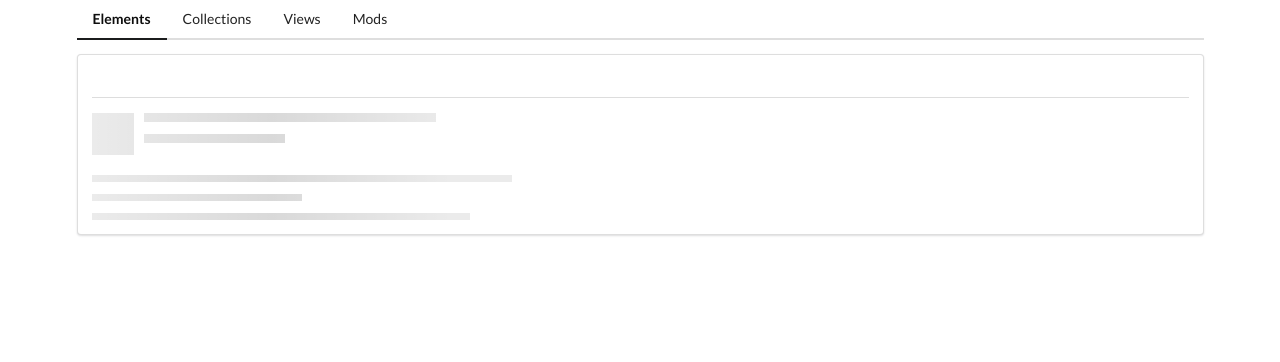
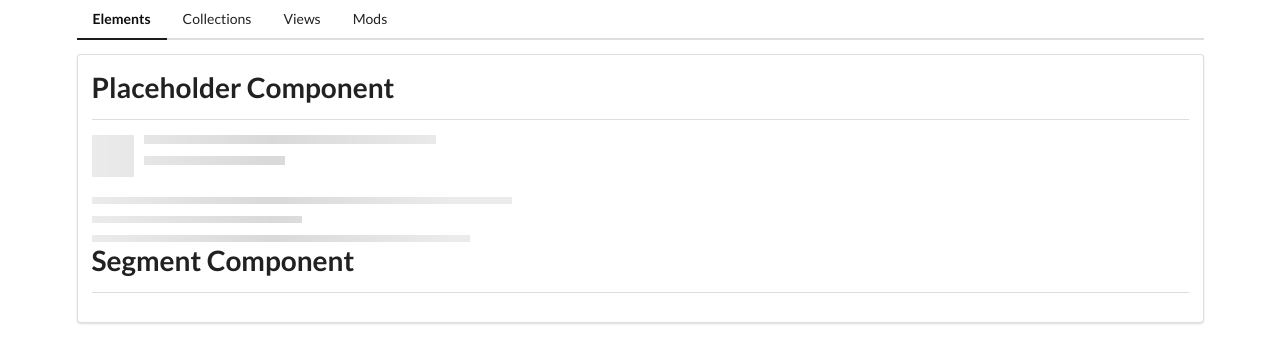
Before and after one commit to sush01/Components_Project, an Angular app: page /elements in a window 1280 px wide. Shown: the top 362 px of the page. Built offline with nearby package versions, Linux system fonts and the light colour scheme.

Commit message:
divider component working

```diff
--- a/src/app/elements/elements-home/elements-home.component.html
+++ b/src/app/elements/elements-home/elements-home.component.html
@@ -1,2 +1,9 @@
-<app-divider></app-divider>
+<app-divider >
+  Placeholder Component
+</app-divider>
+
 <app-placeholder></app-placeholder>
+
+<app-divider >
+  Segment Component
+</app-divider>
--- a/src/app/shared/divider/divider.component.html
+++ b/src/app/shared/divider/divider.component.html
@@ -1,2 +1,4 @@
-<h1></h1>
+<h1>
+  <ng-content></ng-content>
+</h1>
 <div class="ui divider"></div>
--- a/src/app/shared/divider/divider.component.ts
+++ b/src/app/shared/divider/divider.component.ts
@@ -1,4 +1,4 @@
-import { Component } from '@angular/core';
+import { Component, Input } from '@angular/core';
 
 @Component({
   selector: 'app-divider',
@@ -8,4 +8,6 @@
 })
 export class DividerComponent {
 
+  @Input() title = '';
+
 }
```
